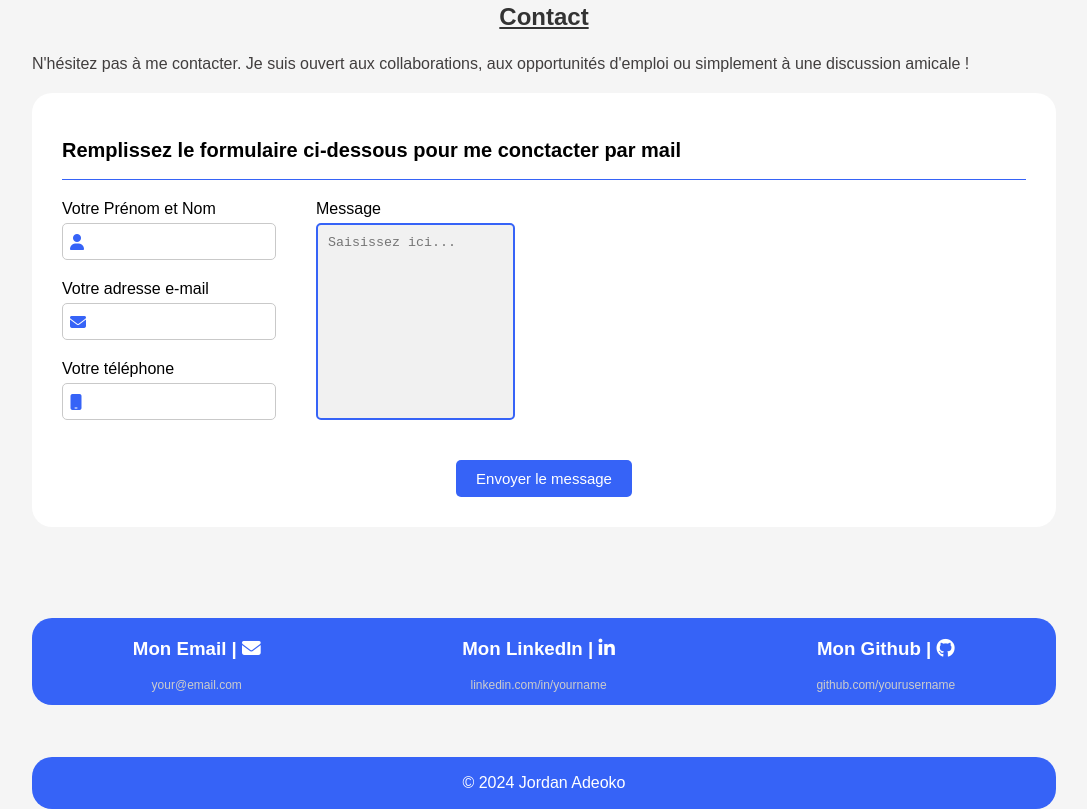
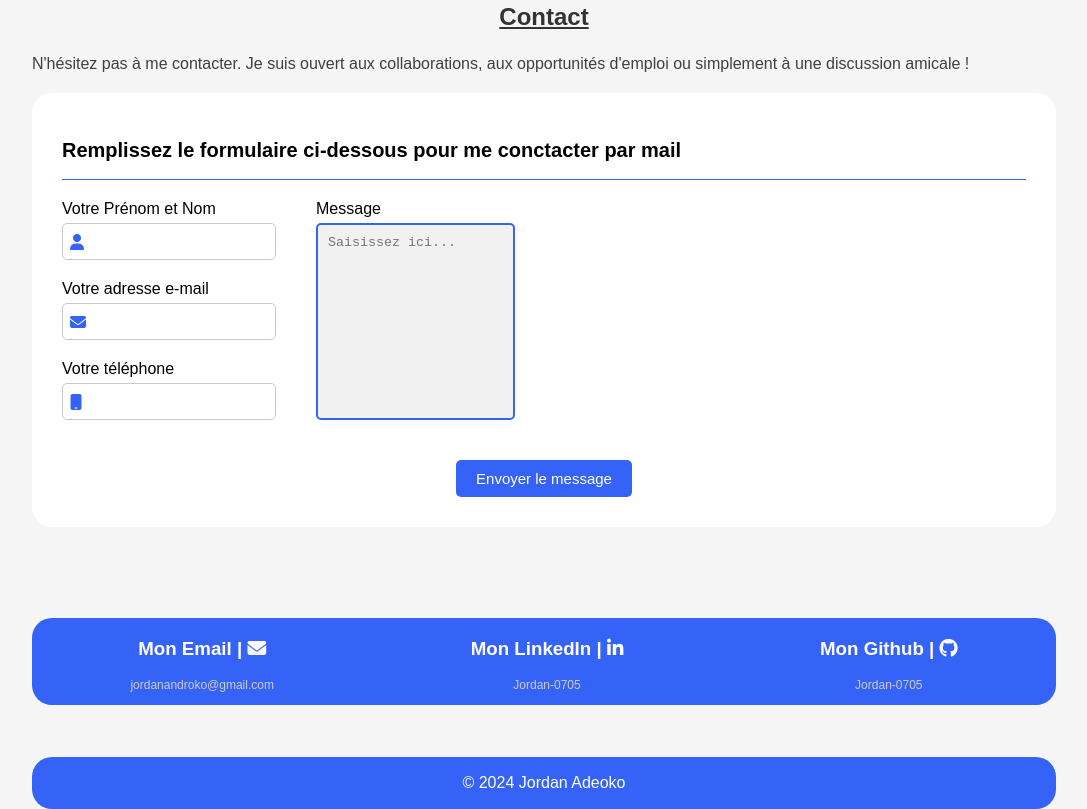
Before and after one commit to Jordan-0705/Porfolio--Falilou-Ndiaye-et-Jordan-Adeoko, a plain HTML site: page Lab Portfolio/index.html in a window 1280 px wide. Shown: the part 3430-4239 px from the top of the page, without its empty margins (96-1183 px from the left). Drawn offline with Linux system fonts and the light colour scheme.

Commit message:
Update index.html

```diff
--- a/Lab Portfolio/index.html
+++ b/Lab Portfolio/index.html
@@ -201,15 +201,15 @@
     <footer>
         <div class="colonne">
             <h3>Mon Email |  <i class="fa-solid fa-envelope"></i></h3>
-            <p>your@email.com</p>
+            <p>jordanandroko@gmail.com</p>
         </div>
         <div class="colonne">
             <h3>Mon LinkedIn |  <i class="fab fa-linkedin-in"></i></h3>
-            <p>linkedin.com/in/yourname</p>
+            <p>Jordan-0705</p>
         </div>
         <div class="colonne">
             <h3>Mon Github |  <i class="fab fa-github"></i></h3>
-            <p>github.com/yourusername</p>
+            <p>Jordan-0705</p>
         </div>
     </footer>
     <footer>
```
